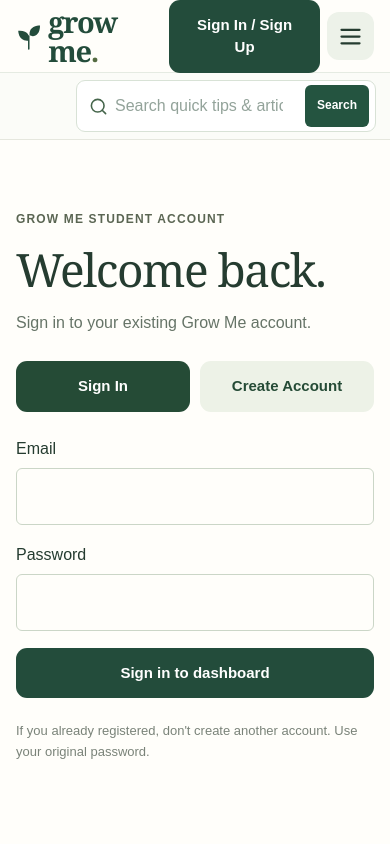
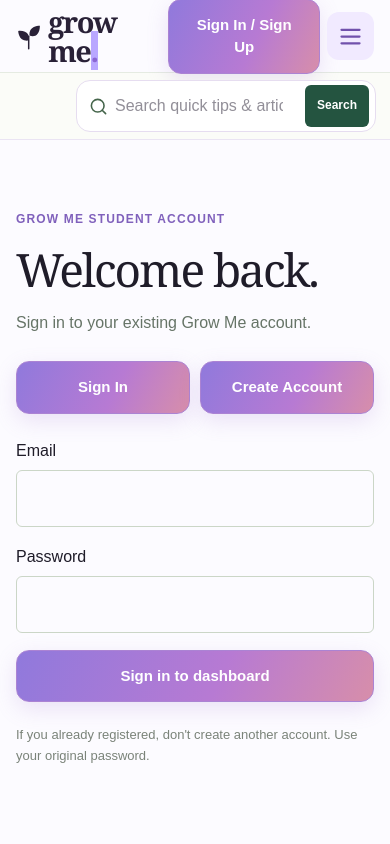
Before and after one commit to AdrijaHimavat/english-website, a Next.js app: page /auth in a window 390 px wide. Shown: the top 844 px of the page. Built offline with nearby package versions, Linux system fonts and the light colour scheme; no server answers.

Commit message:
Apply Soft Instagram Luxe palette and modern mobile-first styling sitewide

```diff
--- a/app/globals.css
+++ b/app/globals.css
@@ -3102,3 +3102,60 @@ input:focus-visible {
   .syllabus-watch{font-size:14px;min-height:40px;display:inline-flex;align-items:center}
   .gm-intro-feature-bottom svg,.text-button svg{width:20px;height:20px}
 }
+
+/* Grow Me — Soft Instagram Luxe visual system */
+:root{--ink:#1f1c29;--green:#8a66d3;--green-deep:#7651bd;--muted:#6f6a79;--line:#eae4f3;--paper:#fcfbff;--sage:#f6f1ff;--sans:Arial,Helvetica,sans-serif;--serif:Georgia,"Times New Roman",serif;--gm-gradient:linear-gradient(120deg,#b9a7ff 0%,#f8b4d9 55%,#ffd1b3 100%)}
+body{background:var(--paper);color:var(--ink)}
+h1,h2{letter-spacing:-.045em}
+.eyebrow,.hero-kicker{color:#8061bc}
+.hero-kicker>span,.status-dot,.brand-dot{background:#b9a7ff;color:#8a66d3}
+.brand,.brand>span,.site-header a:hover{color:#292137}
+.site-header{background:rgba(252,251,255,.96);border-color:#eae4f3}
+.header-inner{border-radius:18px}
+.desktop-nav>a{color:#615b6f;font-size:13px}
+.desktop-nav>a[aria-current]{color:#7651bd}
+.desktop-nav>a[aria-current]:after{background:#aa8fe9}
+.button,.gm-hero-course-cta,.gm-intro-course-link,.gm-floating-button{background:linear-gradient(115deg,#9079dc,#b77ad3 57%,#d78eaa)!important;color:#fff!important;border:1px solid #ab83d3;border-radius:13px;box-shadow:0 7px 21px rgba(157,117,207,.19);font-weight:700}
+.button:hover,.gm-intro-course-link:hover{background:linear-gradient(115deg,#7f67cb,#a96bc5 57%,#cb7f9c)!important;transform:translateY(-1px)}
+.button:focus-visible,.gm-intro-course-link:focus-visible{outline-color:#8d70cb}
+.text-button,.read-link{color:#7958b2}
+.hero-section{background:radial-gradient(ellipse at 95% 12%,#f5daed 0%,transparent 39%),radial-gradient(ellipse at 4% 70%,#e4e4ff 0%,transparent 46%),#fbfaff}
+.hero-copy h1{color:#201a2d}
+.hero-copy h1 em{color:#9670c2}
+.hero-copy>p,.hero-promise{color:#625e6d}
+.hero-promise svg{color:#9a74d3}
+.gm-intro-feature{background:rgba(255,255,255,.93);border:1px solid #e8dcf4;box-shadow:0 23px 62px #9e86be27;border-radius:22px;transform:none}
+.gm-intro-feature-top,.gm-intro-feature-bottom strong{color:#47345f}
+.gm-intro-video-frame{background:#171521}
+.gm-intro-feature-bottom .eyebrow{color:#896ab8}
+.promise-strip,.mission-strip{background:#f8f3ff;border-color:#ece4f7}
+.card-body,.article-card,.gm-testimonial-card,.syllabus-module,.gm-feedback-form,.gm-contact-form{background:#fff;border-color:#e9e1f1;border-radius:17px;box-shadow:0 8px 26px #a792ba0e}
+.article-card:hover,.syllabus-module:hover{box-shadow:0 12px 30px #9b7cb61c}
+.syllabus,.home-content{color:#262032}
+.syllabus-toggle{border-radius:13px}
+.syllabus-number{color:#8861c5}
+.syllabus-watch{color:#7958b2}
+.syllabus-soon{color:#777184}
+.gm-testimonials{background:linear-gradient(110deg,#f9f5ff,#fff9fb)}
+.gm-stars,.gm-review-meta{color:#ae78c7}
+.gm-contact-copy h1{color:#241b32}
+.gm-contact-copy>svg{color:#9a77d4}
+.gm-feedback-form input,.gm-feedback-form textarea{background:#fefcff;border-color:#e2d9ed}
+.gm-feedback-form input:focus,.gm-feedback-form textarea:focus{outline-color:#b9a7ff}
+.gm-header-search{background:#fff;border-color:#e6ddf0;border-radius:14px}
+.gm-header-search input{color:#262032}
+.gm-floating-course{border-radius:15px}
+footer,.site-footer{border-color:#ebe4f2}
+@media(max-width:800px){
+ .site-header{background:#fcfbff}
+ .mobile-menu{background:#f1eaff;color:#7151ac}
+ .mobile-navigation{background:#fffaff}
+ .mobile-navigation a:hover,.mobile-navigation a:active{background:#f3ebff}
+ .hero-grid{gap:25px}
+ .hero-copy h1{color:#21192f}
+ .hero-copy>p{font-size:17px}
+ .hero-promise{color:#695f75}
+ .gm-intro-feature{box-shadow:0 15px 35px #a388c01d}
+ .gm-intro-course-link{background:linear-gradient(115deg,#9079dc,#c185cc)!important}
+}
+@media(prefers-reduced-motion:reduce){.button,.gm-intro-course-link{transition:none!important;transform:none!important}}
```
